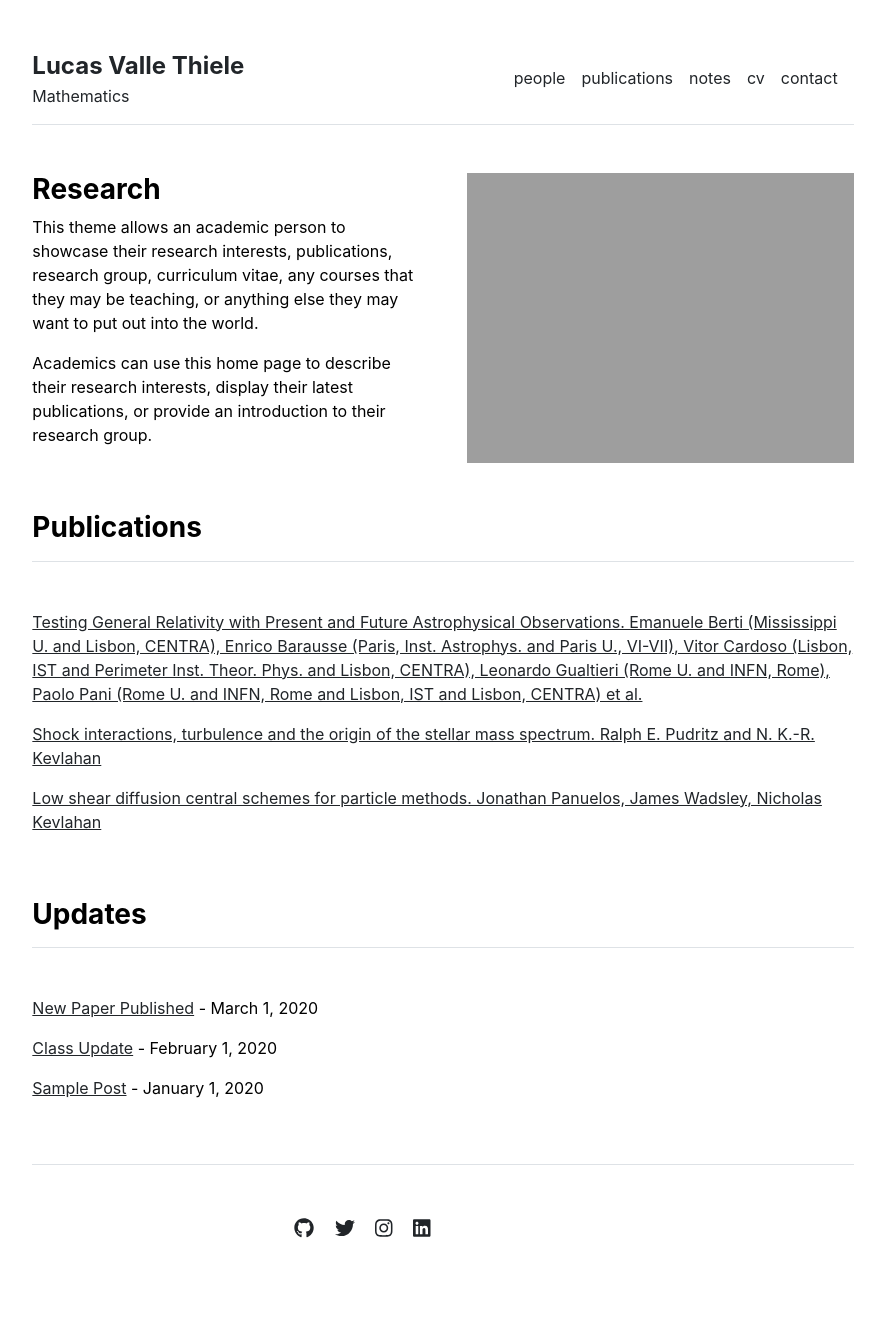
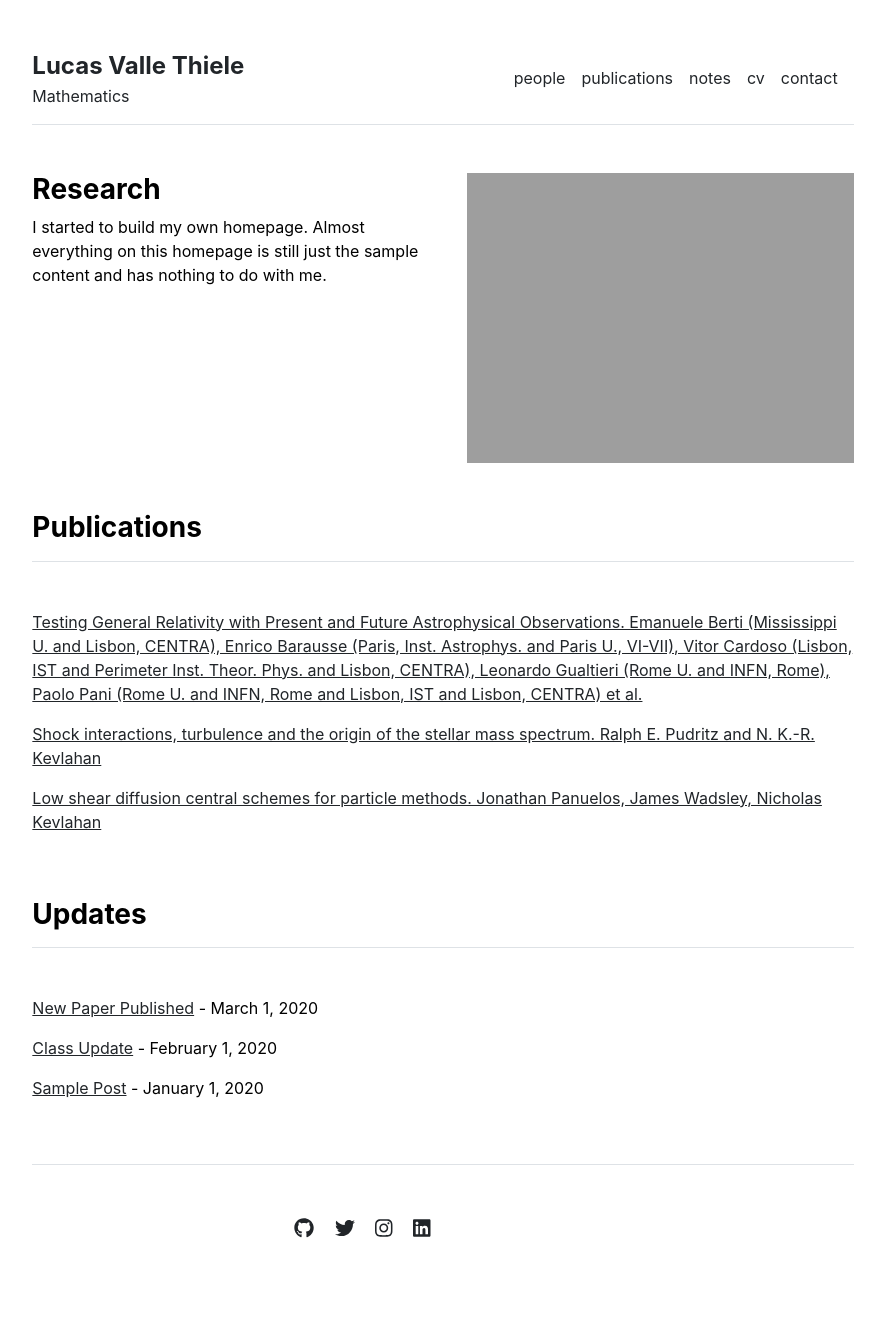
Before and after one commit to lvallethiele/lvallethiele.github.io, a Jekyll site: the page built from index.md, in a window 1280 px wide. Shown: the whole page, without its empty margins (197-1082 px from the left). Built offline with Jekyll 4.4.1, drawn with Linux system fonts in a browser that asks for light colours.

Commit message:
Update index.md

```diff
--- a/index.md
+++ b/index.md
@@ -3,6 +3,4 @@ layout: home
 title: "Home"
 ---
 
-This theme allows an academic person to showcase their research interests, publications, research group, curriculum vitae, any courses that they may be teaching, or anything else they may want to put out into the world.
-
-Academics can use this home page to describe their research interests, display their latest publications, or provide an introduction to their research group.
+I started to build my own homepage. Almost everything on this homepage is still just the sample content and has nothing to do with me.
```
